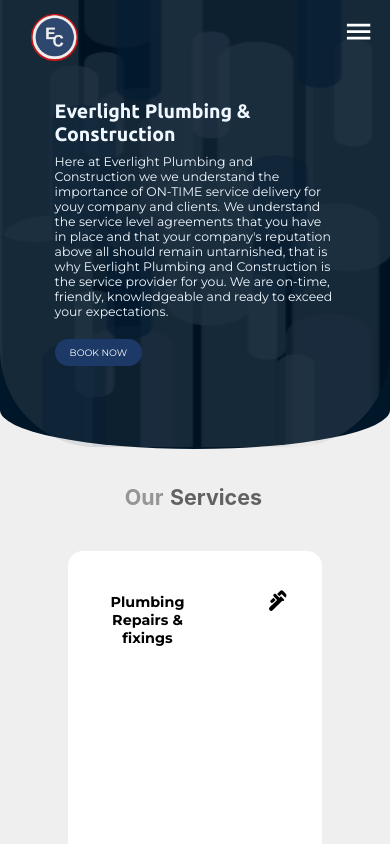
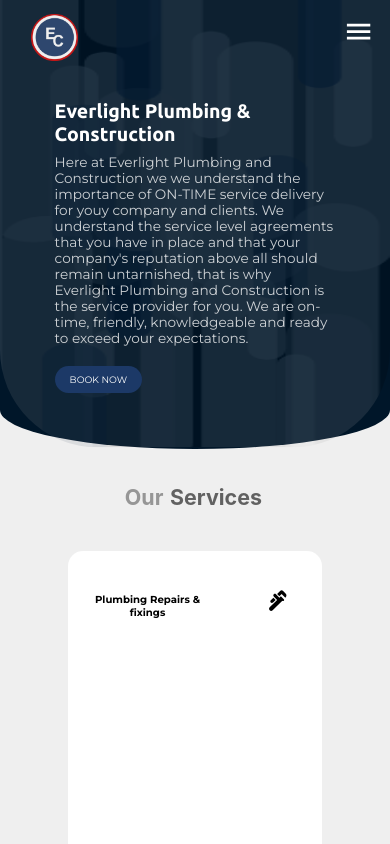
Before and after one commit to ChimiTino/EVERLIGHT, a Next.js app: page / in a window 390 px wide. In both pictures the pointer is over the element "Plumbing Repairs & fixings". Shown: the top 844 px of the page. Built offline with nearby package versions, Linux system fonts and the light colour scheme.

Commit message:
first commit

```diff
--- a/styles/globals.css
+++ b/styles/globals.css
@@ -452,6 +452,7 @@ a{
   transition: 0.4s;
   transition-delay: 0.2s;
 margin-top: -2vw;
+font-size:0.7vw;
   text-shadow: none;
 }
 .services{
@@ -778,9 +779,11 @@ color: rgb(255, 255, 255);
     font-size: 5.5vw;
   }
 .cards:hover .btn-quote{
-  right:9.5vh;
+  right:11vh;
   opacity: 1;
-  font-size: 1.4vh;
+  padding: 5px;
+  font-size: 1.2vh;
+  border-radius: 1vw;
   margin-top: 20vh;
 
 }
@@ -792,8 +795,14 @@ color: rgb(255, 255, 255);
   }
 
 .cards h3{
-  font-size: 1.7vh;
+  font-size: 1.5vh;
+  text-shadow: 1px 1px rgb(11, 25, 46);
   margin-top: 2vh;
+}
+.cards:hover.cards h3{
+
+font-size:2.6vw;
+
 }
 .footer-container{
   display: none;
@@ -845,6 +854,7 @@ margin-top:-5vw;
 text-align: left;
 margin-bottom: 2vw;
 width:80%;
+color: rgb(255, 255, 255);
 margin-left: 10%;
   }
  .header-box{
@@ -863,8 +873,9 @@ margin-left: 10%;
   .header-text{
     margin-top: 0px;
     width:80%;
+    color: rgba(255, 255, 255, 0.79);
     margin-left: 10%;
-    font-size: 3.2vw;
+    font-size: 3.5vw;
   }
   .backgoundImg{
     position: absolute;
```
